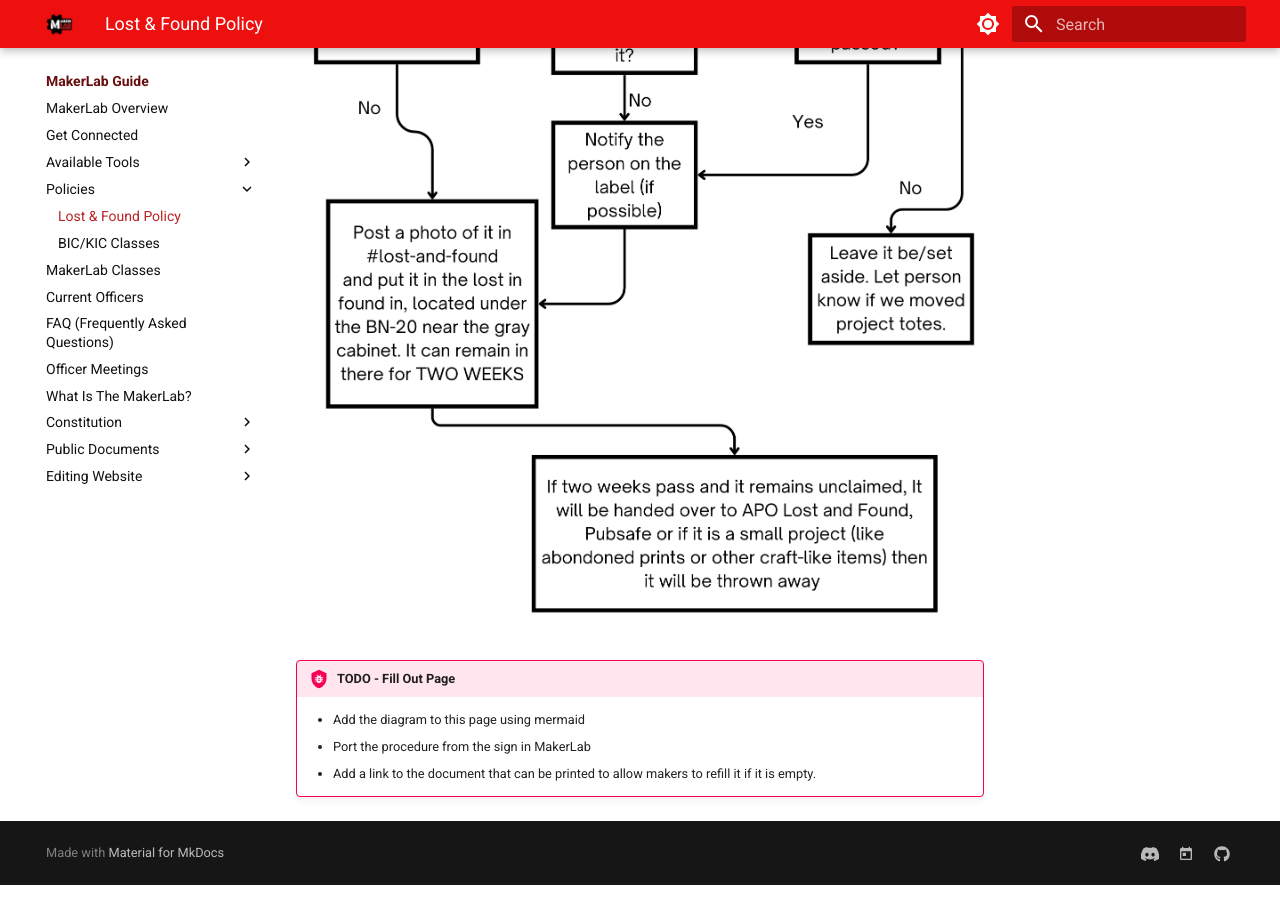
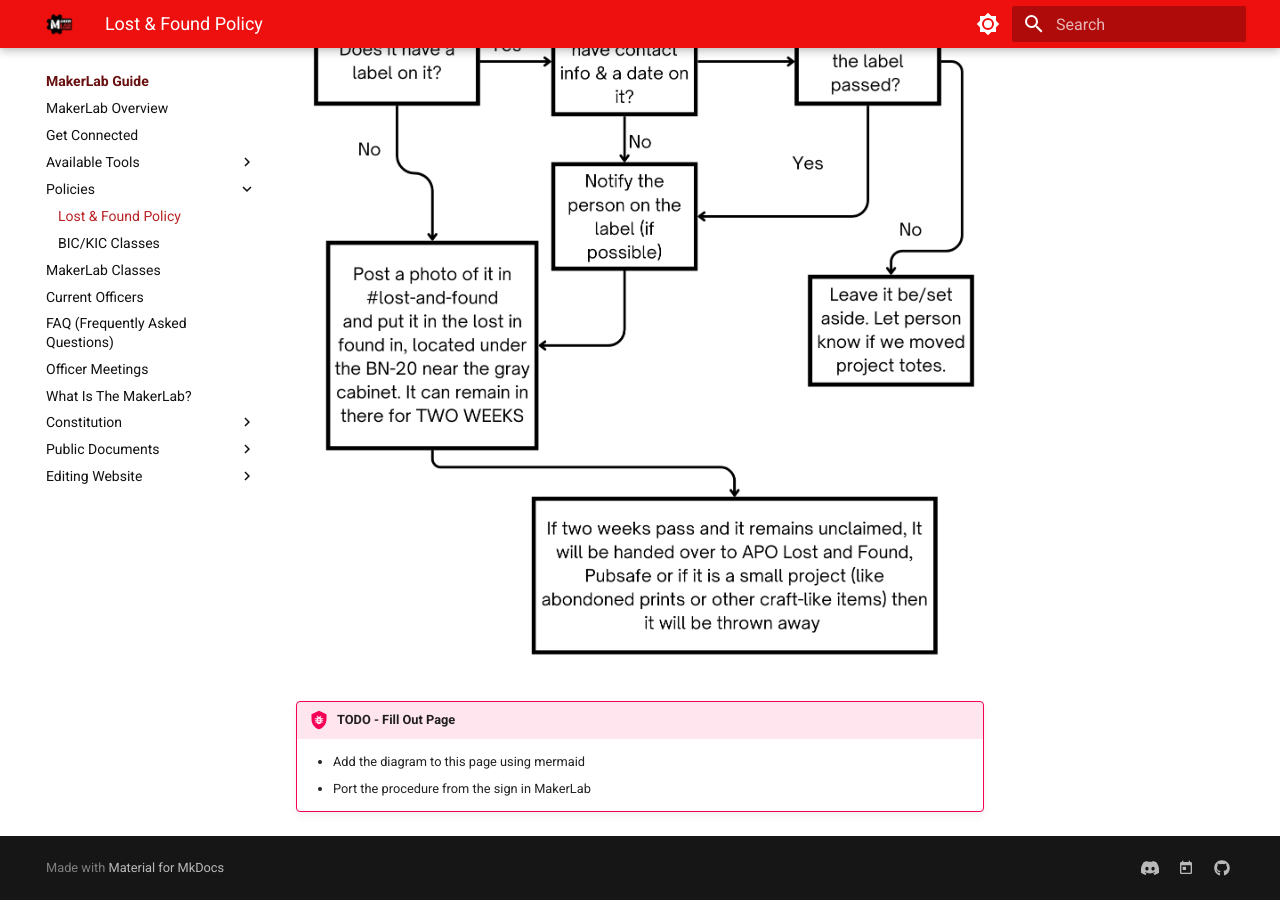
Before and after one commit to Rose-MakerLab/website, an MkDocs documentation site: the page built from docs/Policies/lost_and_found.md, in a window 1280 px wide and 900 px high, scrolled down 542 px. Built offline with MkDocs 1.6.1 and Material for MkDocs 9.7.7, drawn with Linux system fonts in a browser that asks for light colours; some of the changed text lies outside the part shown.

Commit message:
added note to the policy page

```diff
--- a/docs/Policies/lost_and_found.md
+++ b/docs/Policies/lost_and_found.md
@@ -13,4 +15,3 @@ Use the slips provided in MakerLab.
 !!! bug "TODO - Fill Out Page"
     - Add the diagram to this page using mermaid
     - Port the procedure from the sign in MakerLab
-    - Add a link to the document that can be printed to allow makers to refill it if it is empty.
```
Also changed, not shown: other parts of docs/Policies/lost_and_found.md (+2 -0 lines).
